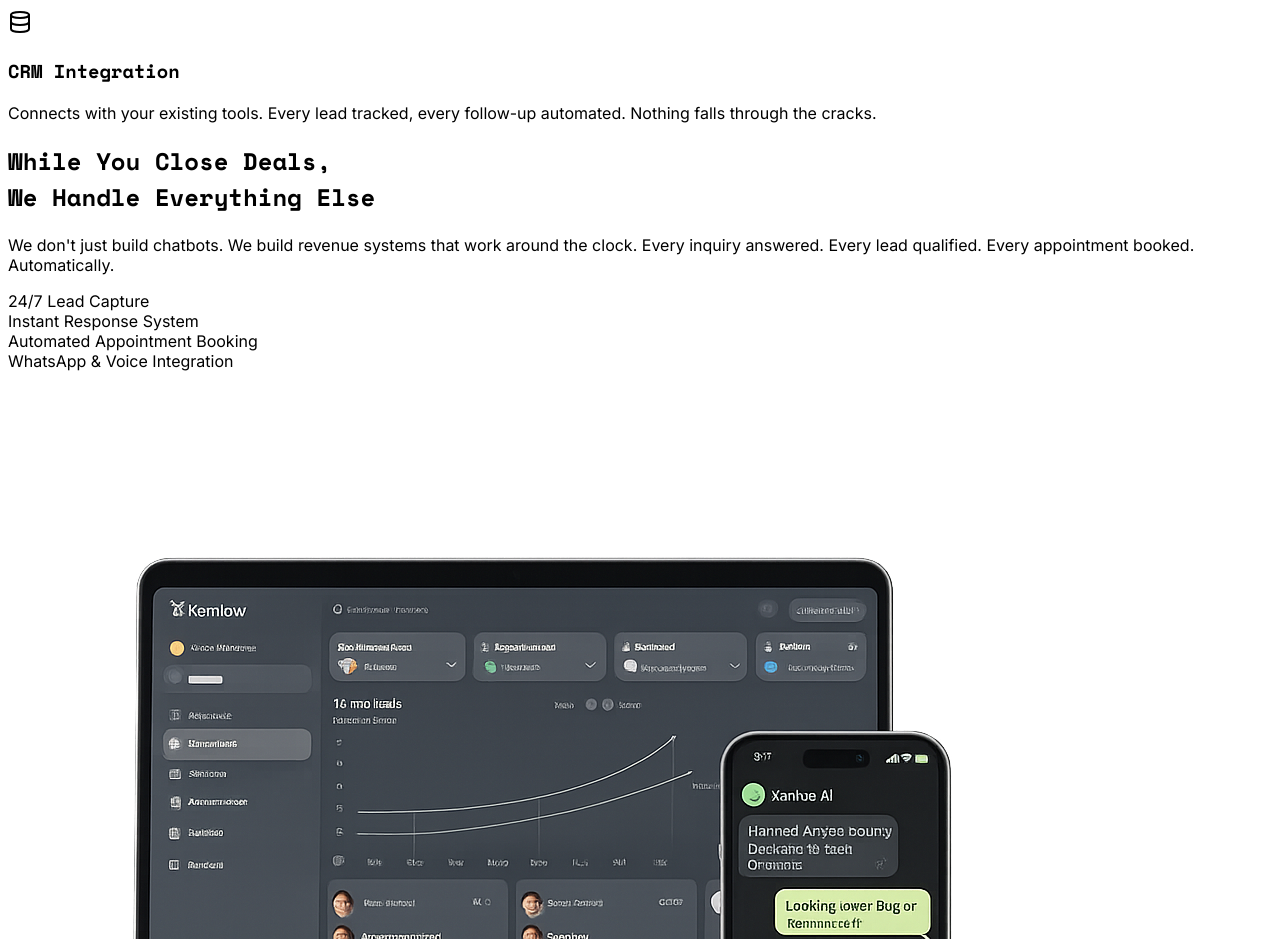
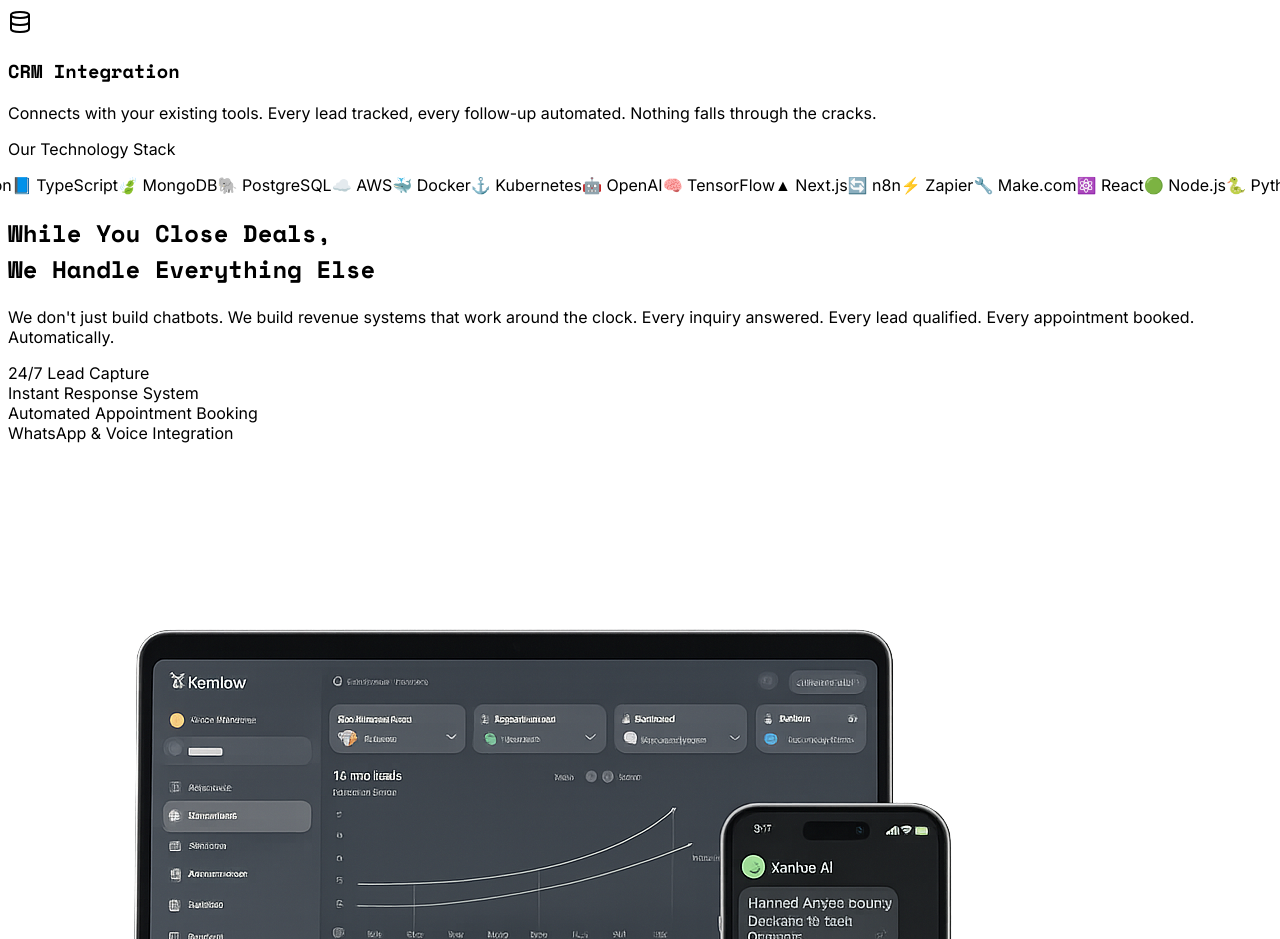
Before and after one commit to abdulmoeez222/xenflow_web, a React (Vite) app in the folder client/: page / in a window 1280 px wide. Shown: the part 1140-2079 px from the top of the page. Built offline with nearby package versions, Linux system fonts and the light colour scheme; a web font is replaced by a local one.

Commit message:
add tech stack marquee section

```diff
--- a/client/src/pages/Home.tsx
+++ b/client/src/pages/Home.tsx
@@ -179,6 +179,44 @@ export default function Home() {
             {services.map((service, index) => (
               <ServiceCard key={service.title} {...service} index={index} />
             ))}
+          </div>
+        </div>
+      </section>
+
+      {/* Tech Stack Marquee Section */}
+      <section id="tech" className="w-full py-12 border-y border-white/5 bg-black/50 backdrop-blur-sm overflow-hidden">
+        <div className="max-w-7xl mx-auto px-4">
+          <p className="text-center text-sm font-mono text-muted-foreground mb-8 uppercase tracking-widest">
+            Our Technology Stack
+          </p>
+          <div className="relative flex overflow-x-hidden group">
+            <div className="animate-marquee whitespace-nowrap flex space-x-12 opacity-50 grayscale hover:grayscale-0 transition-all duration-500">
+              {[...Array(2)].map((_, i) => (
+                <div key={i} className="flex space-x-24">
+                  {[
+                    { name: "React", icon: "⚛️" },
+                    { name: "Node.js", icon: "🟢" },
+                    { name: "Python", icon: "🐍" },
+                    { name: "TypeScript", icon: "📘" },
+                    { name: "MongoDB", icon: "🍃" },
+                    { name: "PostgreSQL", icon: "🐘" },
+                    { name: "AWS", icon: "☁️" },
+                    { name: "Docker", icon: "🐳" },
+                    { name: "Kubernetes", icon: "⚓" },
+                    { name: "OpenAI", icon: "🤖" },
+                    { name: "TensorFlow", icon: "🧠" },
+                    { name: "Next.js", icon: "▲" },
+                    { name: "n8n", icon: "🔄" },
+                    { name: "Zapier", icon: "⚡" },
+                    { name: "Make.com", icon: "🔧" }
+                  ].map((tech) => (
+                    <span key={tech.name} className="text-2xl font-bold font-mono text-white/40 flex items-center gap-4">
+                      <span>{tech.icon}</span> {tech.name}
+                    </span>
+                  ))}
+                </div>
+              ))}
+            </div>
           </div>
         </div>
       </section>
```
